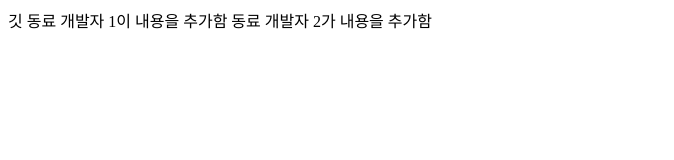
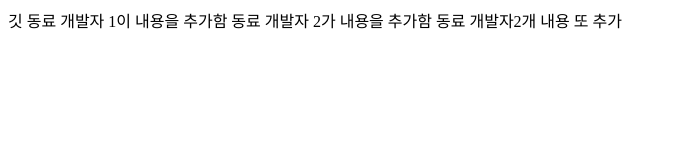
Before and after one commit to naayoung-kang/First-Project, a plain HTML site: page index.html in a window 1280 px wide. Shown: the whole page, without its empty margins (0-674 px from the left). Drawn offline with Linux system fonts and the light colour scheme.

Commit message:
Update index.html

```diff
--- a/index.html
+++ b/index.html
@@ -10,5 +10,6 @@
     동료 개발자 1이 내용을 추가함
 
     동료 개발자 2가 내용을 추가함
+    동료 개발자2개 내용 또 추가
 </body>
 </html>
```
